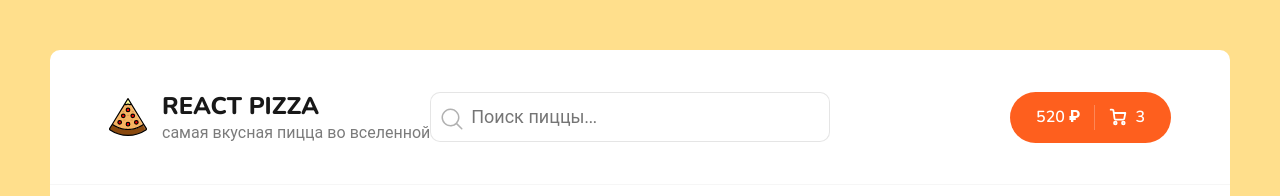
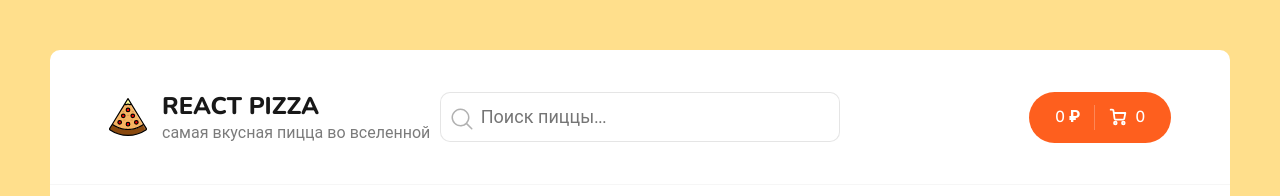
Before and after one commit to yuKalashnikova2/react-pizza-store-, a React (Create React App) app: page / in a window 1280 px wide. Shown: the top 196 px of the page. Built offline with nearby package versions, Linux system fonts and the light colour scheme; no server answers.

Commit message:
feat: add pizzas into Cart

```diff
--- a/src/components/Header.jsx
+++ b/src/components/Header.jsx
@@ -1,8 +1,11 @@
+import { useSelector } from 'react-redux'
 import { Link } from 'react-router-dom'
 import logoSvg from '../assets/img/pizza-logo.svg'
 import Search from './Search/Search'
 
 const Header = () => {
+  const { items, totalPrice } = useSelector(store => store.cart)
+
   return (
     <div className="header">
       <div className="container">
@@ -18,7 +21,7 @@ const Header = () => {
         <Search />
         <div className="header__cart">
           <Link to="/cart" className="button button--cart">
-            <span>520 ₽</span>
+            <span>{totalPrice} ₽</span>
             <div className="button__delimiter"></div>
             <svg
               width="18"
@@ -49,7 +52,7 @@ const Header = () => {
                 strokeLinejoin="round"
               />
             </svg>
-            <span>3</span>
+            <span>{items.length}</span>
           </Link>
         </div>
       </div>
--- a/src/components/PizzaBlock/PizzaBlock.jsx
+++ b/src/components/PizzaBlock/PizzaBlock.jsx
@@ -1,10 +1,25 @@
 import { useState } from 'react'
+import { useDispatch } from 'react-redux'
+import { addItem } from '../../redux/slices/sliceCart'
 
 const PizzaBlock = ({ id, imageUrl, types, title, sizes, price }) => {
+  const dispatch = useDispatch()
   const [activeType, setActiveType] = useState(0)
   const [activeSize, setActiveSize] = useState(0)
 
   const typesPizza = ['тонкое', 'традиционное']
+
+  const onClickAdd = () => {
+    const item = {
+      id,
+      imageUrl,
+      title,
+      price,
+      types: typesPizza[activeType],
+      size: activeSize
+    }
+    dispatch(addItem(item))
+  }
 
   return (
     <div className="pizza-block-wrapper">
@@ -37,7 +52,7 @@ const PizzaBlock = ({ id, imageUrl, types, title, sizes, price }) => {
         </div>
         <div className="pizza-block__bottom">
           <div className="pizza-block__price">от {price} ₽</div>
-          <button className="button button--outline button--add">
+          <button onClick={onClickAdd} className="button button--outline button--add">
             <svg
               width="12"
               height="12"
--- a/src/redux/slices/sliceCart.js
+++ b/src/redux/slices/sliceCart.js
@@ -11,6 +11,9 @@ export const sliceCart = createSlice({
   reducers: {
     addItem(state, action) {
       state.items.push(action.payload)
+      state.totalPrice = state.items.reduce((sum, obj) => {
+        return obj.price + sum;
+      }, 0)
     },
     removeItem(state, action) {
        state.items =  state.items.filter(obj => obj.id !== action.payload)
```
